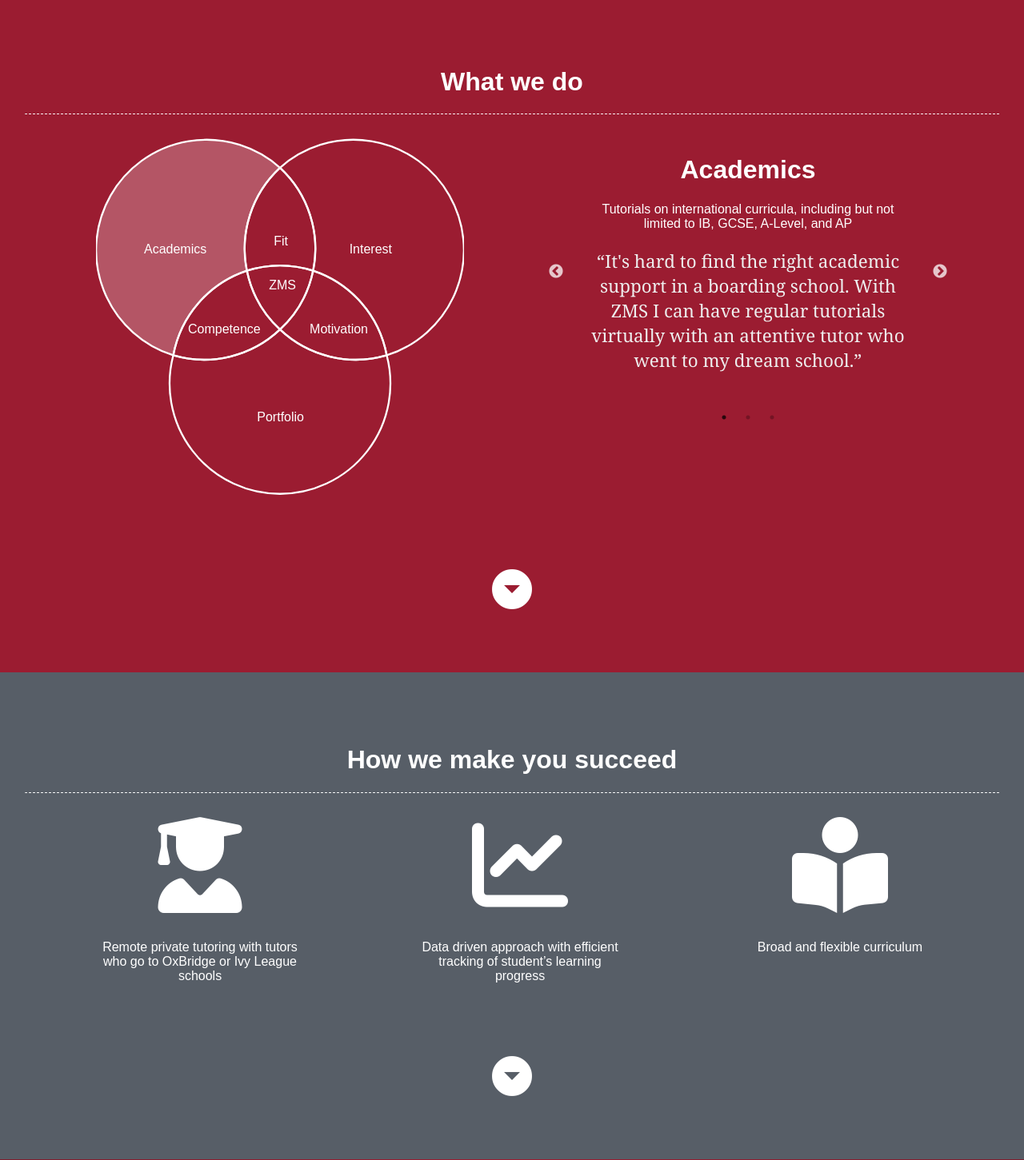
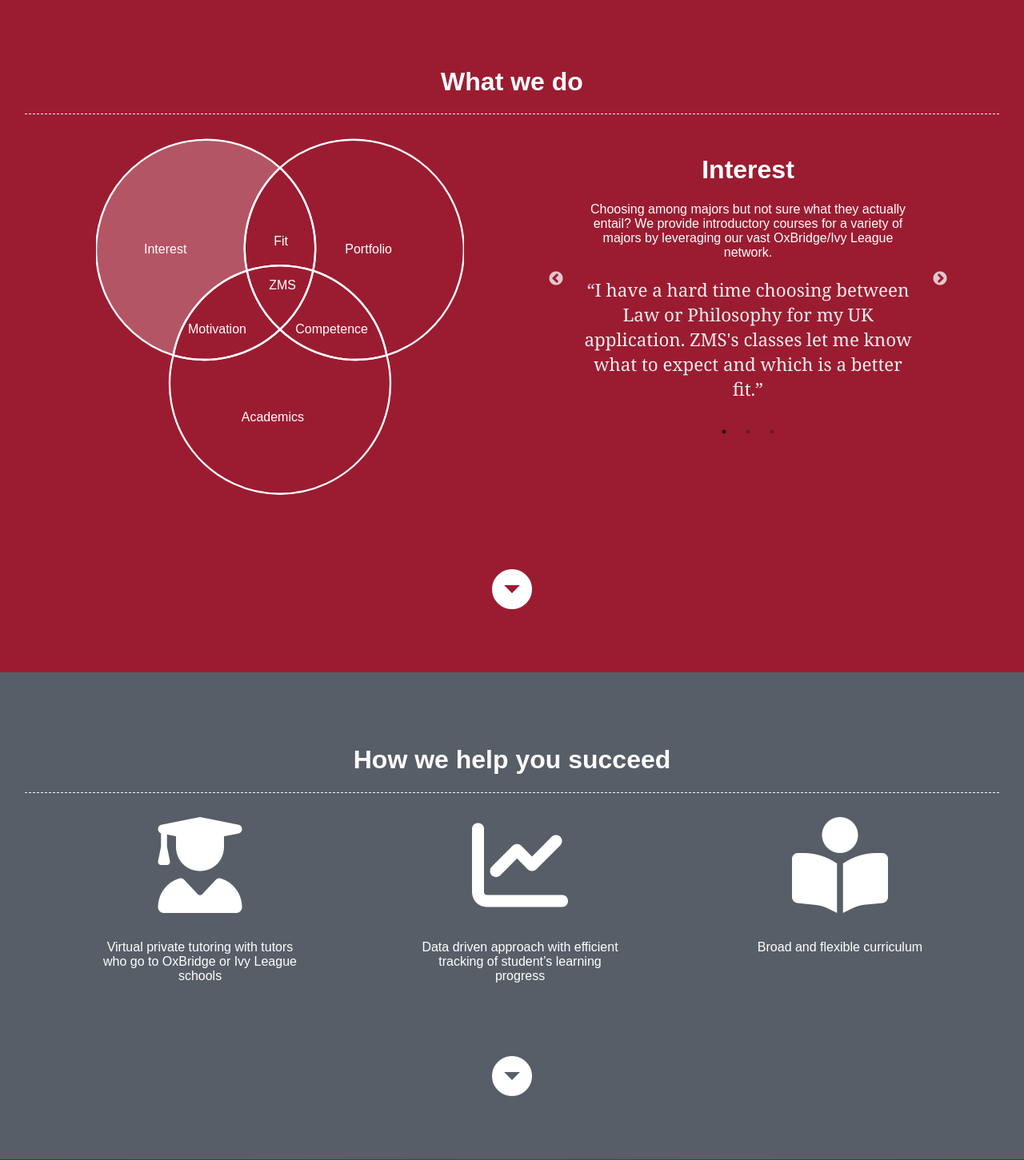
Before and after one commit to Pi-31415/EdTech, a PHP site: page / in a window 1280 px wide. Shown: the part 2168-3619 px from the top of the page at 80% size. Run offline with PHP 8.4, Linux system fonts and the light colour scheme; some libraries are stand-ins or nearby versions; some web fonts are replaced.

Commit message:
z index bug fixed

```diff
--- a/css/style.css
+++ b/css/style.css
@@ -341,6 +341,7 @@ input {
   margin: 0;
   padding: 0;
   overflow: hidden;
+  z-index: 100;
 }
 
 .navlink {
@@ -570,7 +571,6 @@ input {
   margin: 0 auto;
   border: 1px solid #9b1c31;
   background-color: #ffffff;
-  z-index: 10;
 }
 .custom-select select {
   border: none;
--- a/css/style.sass
+++ b/css/style.sass
@@ -315,6 +315,7 @@ input
 	margin: 0
 	padding: 0
 	overflow: hidden
+	z-index: 100
 
 .navlink
 	float: right
@@ -513,7 +514,6 @@ input
 	margin: 0 auto
 	border: 1px solid $primary-color
 	background-color: $text-white
-	z-index: 10
 	select
 		border: none
 		outline: none
--- a/index.html
+++ b/index.html
@@ -156,11 +156,11 @@
 				<div>
 					<div class="desktop-venn hidemobilevenn" style="position: relative;">
 						<!--links for switching between pillars-->
-						<a href="#component-do" class="venn-btn" onmouseover="vennhighlight('venn-academics');$('.carousel-class').slick('slickGoTo', 0);" style="top:120px;left:60px;padding:10px 30px 30px 0px;">
-							Academics
+						<a href="#component-do" class="venn-btn" onmouseover="vennhighlight('venn-interest');$('.carousel-class').slick('slickGoTo', 0);" style="top:120px;left:60px;padding:10px 30px 30px 0px;">
+							Interest
 						</a>
-						<a href="#component-do" class="venn-btn" onmouseover="vennhighlight('venn-interest');$('.carousel-class').slick('slickGoTo', 1);" style="top:120px;right:80px;padding:10px 0px 30px 30px;">
-							Interest
+						<a href="#component-do" class="venn-btn" onmouseover="vennhighlight('venn-portfolio');$('.carousel-class').slick('slickGoTo', 1);" style="top:120px;right:80px;padding:10px 0px 30px 30px;">
+							Portfolio
 						</a>
 						<a href="#component-do" class="venn-btn" onmouseover="vennhighlight('venn-fit')" style="top:110px;right:210px;padding:10px 0px 20px 0px;">
 							Fit
@@ -168,14 +168,14 @@
 						<a href="#component-do" class="venn-btn" onmouseover="vennhighlight('venn-success')" style="top:170px;right:200px;padding:5px 0px 5px 0px;">
 							ZMS
 						</a>
-						<a href="#component-do" class="venn-btn" onmouseover="vennhighlight('venn-competitive')" style="top:230px;left:110px;padding:0px 10px 10px 5px;">
+						<a href="#component-do" class="venn-btn" onmouseover="vennhighlight('venn-motivation')" style="top:230px;left:110px;padding:0px 10px 10px 5px;">
+							Motivation
+						</a>
+						<a href="#component-do" class="venn-btn" onmouseover="vennhighlight('venn-competence')" style="top:230px;right:110px;padding:0px 0px 10px 0px;">
 							Competence
 						</a>
-						<a href="#component-do" class="venn-btn" onmouseover="vennhighlight('venn-motivation')" style="top:230px;right:110px;padding:0px 0px 10px 0px;">
-							Motivation
-						</a>
-						<a href="#component-do" class="venn-btn" onmouseover="vennhighlight('venn-portfolio');$('.carousel-class').slick('slickGoTo', 2);" style="top:320px;right:185px;padding:20px 5px 20px 10px">
-							Portfolio
+						<a href="#component-do" class="venn-btn" onmouseover="vennhighlight('venn-academics');$('.carousel-class').slick('slickGoTo', 2);" style="top:320px;right:185px;padding:20px 5px 20px 10px">
+							Academics
 						</a>
 						<svg xmlns="http://www.w3.org/2000/svg" version="1.1" height="460px" width="460px" viewBox="0 0 100 100" xmlns:xlink="http://www.w3.org/1999/xlink">
 							<defs>
@@ -188,13 +188,13 @@
 
 								</style>
 							</defs>
-							<path id="venn-academics" d="M 50 8 A 30 30 0 1 0 21 59 30 30 0 0 1 41 36 30 30 0 0 1 50 8" />
+							<path id="venn-interest" d="M 50 8 A 30 30 0 1 0 21 59 30 30 0 0 1 41 36 30 30 0 0 1 50 8" />
 							<path id="venn-fit" d="M 50 8 A 30 30 0 0 0 41 36 30 30 0 0 1 59 36 30 30 0 0 0 50 8" />
-							<path id="venn-interest" d="M 50 8 A 30 30 0 1 1 79 59 30 30 0 0 0 59 36 30 30 0 0 0 50 8" />
-							<path id="venn-competitive" d="M 50 52 A 30 30 0 0 1 21 59 30 30 0 0 1 41 36 30 30 0 0 0 50 52" />
+							<path id="venn-portfolio" d="M 50 8 A 30 30 0 1 1 79 59 30 30 0 0 0 59 36 30 30 0 0 0 50 8" />
+							<path id="venn-motivation" d="M 50 52 A 30 30 0 0 1 21 59 30 30 0 0 1 41 36 30 30 0 0 0 50 52" />
 							<path id="venn-success" d="M 50 52 A 30 30 0 0 1 41 36 30 30 0 0 1 59 36 30 30 0 0 1 50 52" />
-							<path id="venn-motivation" d="M 50 52 A 30 30 0 0 0 79 59 30 30 0 0 0 59 36 30 30 0 0 1 50 52" />
-							<path id="venn-portfolio" d="M 21 59 A 30 30 0 1 0 79 59 30 30 0 0 1 50 52 30 30 0 0 1 21 59" />
+							<path id="venn-competence" d="M 50 52 A 30 30 0 0 0 79 59 30 30 0 0 0 59 36 30 30 0 0 1 50 52" />
+							<path id="venn-academics" d="M 21 59 A 30 30 0 1 0 79 59 30 30 0 0 1 50 52 30 30 0 0 1 21 59" />
 						</svg>
 					</div>
 					<!--Venn For mobile only-->
@@ -207,19 +207,19 @@
 
 					<div class="carousel-class">
 						<div>
-							<h1>Academics</h1>
-							<p>Tutorials on international curricula, including but not limited to IB, GCSE, A-Level, and AP</p>
-							<p class="quote">“It's hard to find the right academic support in a boarding school. With ZMS I can have regular tutorials virtually with an attentive tutor who went to my dream school.”</p>
-						</div>
-						<div>
 							<h1>Interest</h1>
-							<p>Choosing among majors but not sure what they actually entail? We provide introductory courses for a variety of majors by leveraging our vast Oxbridge/Ivy network.</p>
+							<p>Choosing among majors but not sure what they actually entail? We provide introductory courses for a variety of majors by leveraging our vast OxBridge/Ivy League network.</p>
 							<p class="quote">“I have a hard time choosing between Law or Philosophy for my UK application. ZMS's classes let me know what to expect and which is a better fit.”</p>
 						</div>
 						<div>
 							<h1>Portfolio</h1>
 							<p>You know what you want to pursue but you also need to show the admission officer your dedication by building a portfolio. We have the right advisor for you.</p>
 							<p class="quote">“I like coding and my brother likes investing. With guidance I have a collection of cool coding projects while my brother is building his mock investment portfolio.”</p>
+						</div>
+						<div>
+							<h1>Academics</h1>
+							<p>1-on-1 tutorials on international curricula, including but not limited to IB, GCSE, A-Level, and AP</p>
+							<p class="quote">“It's hard to find the right academic support in a boarding school. With ZMS I can have regular tutorials virtually with an attentive tutor who went to my dream school.”</p>
 						</div>
 					</div>
 
@@ -237,13 +237,13 @@
 		</div>
 		<div id="component-how">
 			<div class='splitter'></div>
-			<h1>How we make you succeed</h1>
+			<h1>How we help you succeed</h1>
 			<hr class="white">
 			<div class="grid-container-3">
 				<div>
 					<i class="fas fa-user-graduate big-2x"></i>
 					<br><br>
-					<p>Remote private tutoring with tutors who go to OxBridge or Ivy League schools</p>
+					<p>Virtual private tutoring with tutors who go to OxBridge or Ivy League schools</p>
 				</div>
 				<div>
 					<i class="fas fa-line-chart big-2x"></i>
--- a/js/app.js
+++ b/js/app.js
@@ -3,7 +3,7 @@ This is the main JavaScript file for all the functions running on the web page.
 */
 
 //Global Variables
-var venn_id_global = ['venn-academics', 'venn-interest', 'venn-portfolio'];
+var venn_id_global = ['venn-interest', 'venn-portfolio','venn-academics'];
 
 //List of functions to use
 function jumpto(elementid) {
@@ -158,7 +158,7 @@ $(document).ready(function () {
 	});
 
 	//Venn Diagram auto rotation code
-	vennhighlight('venn-academics');
+	vennhighlight('venn-interest');
 	var venn_index = 0;
 	var venn_interval_time = 2000;
 	var venn_id = venn_id_global;
```
Also changed, not shown: 2 other files.
